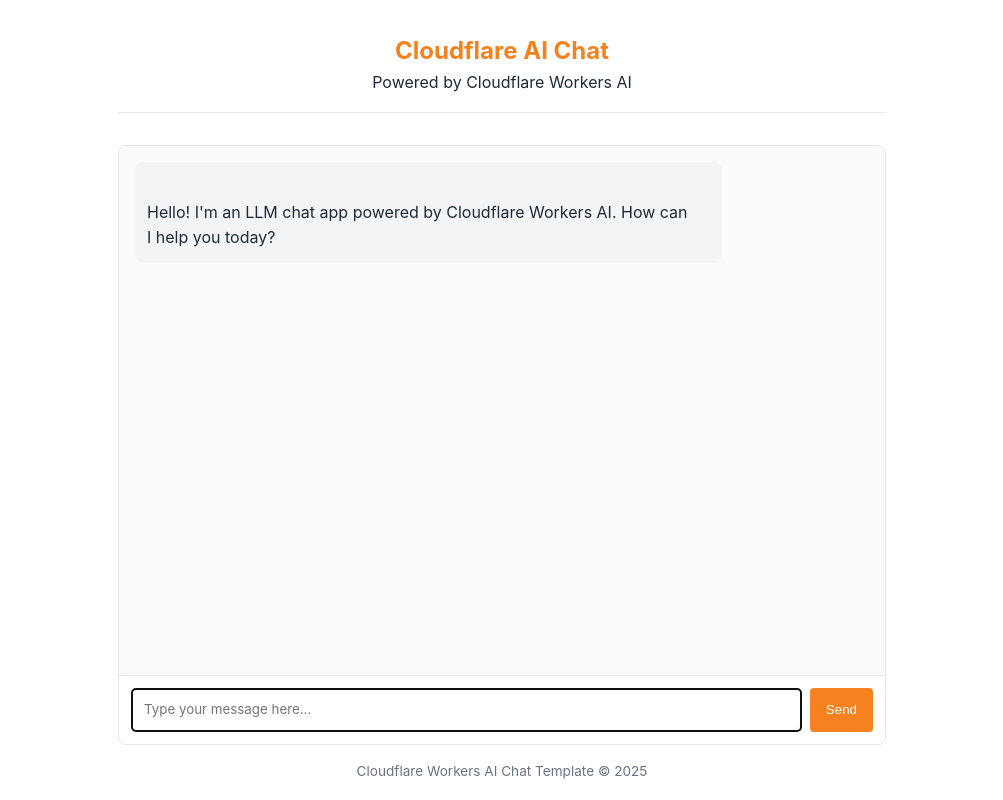
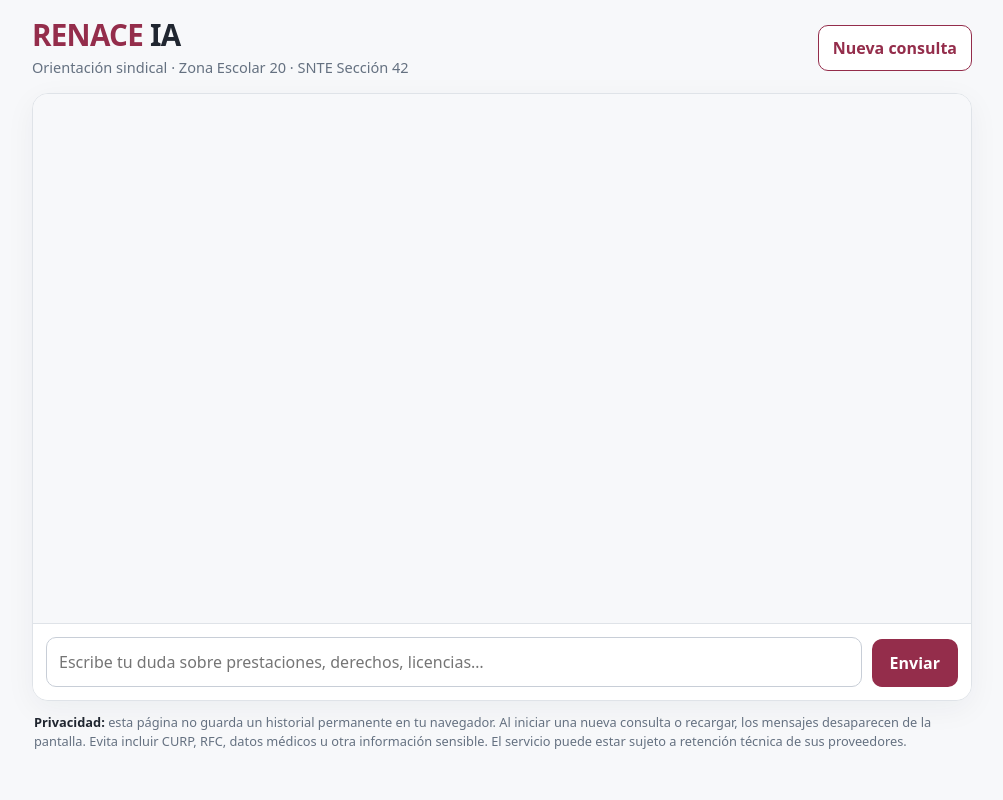
Before and after one commit to delegacionzonaxx-coder/renace-ia-zona20, a website: page public/index.html in a window 1280 px wide. Shown: the whole page, without its empty margins (138-1141 px from the left). Drawn offline with Linux system fonts and the light colour scheme.

Commit message:
Update index.html

```diff
--- a/public/index.html
+++ b/public/index.html
@@ -1,183 +1,190 @@
 <!doctype html>
-<html lang="en">
+<html lang="es-MX">
   <head>
     <meta charset="UTF-8" />
     <meta name="viewport" content="width=device-width, initial-scale=1.0" />
-		<title>LLM Chat App</title>
+    <meta name="color-scheme" content="light" />
+    <meta name="referrer" content="no-referrer" />
+    <title>RENACE IA | Zona Escolar 20 · SNTE Sección 42</title>
     <style>
       :root {
-				--primary-color: #f6821f;
-				--primary-hover: #e67e22;
-				--light-bg: #f9fafb;
-				--border-color: #e5e7eb;
-				--text-color: #1f2937;
-				--text-light: #6b7280;
-				--user-msg-bg: #fff2e6;
-				--assistant-msg-bg: #f3f4f6;
+        --brand: #942d4b;
+        --brand-dark: #752038;
+        --ink: #202630;
+        --muted: #657181;
+        --border: #dfe3e8;
+        --surface: #ffffff;
+        --canvas: #f7f8fa;
+        --user-bg: #fbeaf0;
+        --assistant-bg: #ffffff;
+        --focus: #2d6fbd;
       }
 
-			* {
-				box-sizing: border-box;
+      * { box-sizing: border-box; }
+      html { height: 100%; }
+      body {
         margin: 0;
-				padding: 0;
+        min-height: 100vh;
+        padding: 18px;
+        background: var(--canvas);
+        color: var(--ink);
+        font: 16px/1.5 system-ui, -apple-system, "Segoe UI", Roboto, sans-serif;
       }
-
-			body {
-				font-family:
-					-apple-system, BlinkMacSystemFont, "Segoe UI", Roboto, Oxygen, Ubuntu,
-					Cantarell, sans-serif;
-				line-height: 1.6;
-				color: var(--text-color);
-				max-width: 800px;
-				margin: 0 auto;
-				padding: 1rem;
+      .app { width: min(100%, 940px); margin: 0 auto; }
+      .topbar {
+        display: flex;
+        justify-content: space-between;
+        align-items: center;
+        gap: 16px;
+        margin-bottom: 14px;
       }
-
-			header {
-				text-align: center;
-				margin-bottom: 2rem;
-				padding: 1rem 0;
-				border-bottom: 1px solid var(--border-color);
+      .identity { min-width: 0; }
+      .brand { margin: 0; font-size: 1.85rem; line-height: 1.15; color: var(--brand); letter-spacing: -.025em; }
+      .brand span { color: var(--ink); }
+      .subtitle { margin: 5px 0 0; color: var(--muted); font-size: .91rem; }
+      button { font: inherit; }
+      .new-chat {
+        flex-shrink: 0;
+        padding: 10px 14px;
+        border: 1px solid var(--brand);
+        border-radius: 10px;
+        background: var(--surface);
+        color: var(--brand);
+        font-weight: 650;
+        cursor: pointer;
       }
-
-			h1 {
-				font-size: 1.5rem;
-				color: var(--primary-color);
+      .new-chat:hover { background: #fff2f6; }
+      .new-chat:focus-visible, #send-button:focus-visible, #user-input:focus-visible {
+        outline: 3px solid var(--focus);
+        outline-offset: 2px;
       }
-
       .chat-container {
         display: flex;
         flex-direction: column;
-				height: calc(100vh - 200px);
-				min-height: 400px;
-				border: 1px solid var(--border-color);
-				border-radius: 8px;
+        height: min(76vh, 760px);
+        min-height: 460px;
+        border: 1px solid var(--border);
+        border-radius: 16px;
+        background: var(--surface);
         overflow: hidden;
+        box-shadow: 0 8px 30px rgba(24, 38, 56, .05);
       }
-
       .chat-messages {
         flex: 1;
+        min-height: 0;
+        padding: 22px;
         overflow-y: auto;
-				padding: 1rem;
-				background-color: var(--light-bg);
+        background: var(--canvas);
       }
-
       .message {
-				margin-bottom: 1rem;
-				padding: 0.75rem;
-				border-radius: 8px;
-				max-width: 80%;
-			}
-
-			.message p {
-				white-space: pre-line;
-				margin: 0;
+        width: fit-content;
+        max-width: 88%;
+        margin-bottom: 14px;
+        padding: 12px 15px;
+        border-radius: 14px;
+        border: 1px solid var(--border);
         overflow-wrap: anywhere;
       }
-
+      .message p { margin: 0; white-space: pre-wrap; }
+      .assistant-message { background: var(--assistant-bg); margin-right: auto; }
       .user-message {
-				background-color: var(--user-msg-bg);
-				align-self: flex-end;
+        background: var(--user-bg);
+        border-color: #efd0dc;
         margin-left: auto;
       }
-
-			.assistant-message {
-				background-color: var(--assistant-msg-bg);
-				align-self: flex-start;
+      .typing-indicator {
+        display: none;
+        padding: 9px 18px;
+        background: #fff;
+        color: var(--muted);
+        font-size: .89rem;
       }
-
+      .typing-indicator.visible { display: block; }
       .message-input {
         display: flex;
-				padding: 0.75rem;
-				border-top: 1px solid var(--border-color);
-				background-color: white;
+        align-items: end;
+        gap: 10px;
+        padding: 13px;
+        border-top: 1px solid var(--border);
+        background: var(--surface);
       }
-
       #user-input {
         flex: 1;
-				padding: 0.75rem;
-				border: 1px solid var(--border-color);
-				border-radius: 4px;
-				font-family: inherit;
+        min-width: 0;
+        min-height: 48px;
+        max-height: 170px;
         resize: none;
-				min-height: 44px;
+        padding: 12px;
+        border: 1px solid #c8ced7;
+        border-radius: 10px;
+        font: inherit;
+        color: var(--ink);
       }
-
       #send-button {
-				margin-left: 0.5rem;
-				padding: 0 1rem;
-				background-color: var(--primary-color);
-				color: white;
-				border: none;
-				border-radius: 4px;
+        min-height: 48px;
+        padding: 0 18px;
+        border: 0;
+        border-radius: 10px;
+        background: var(--brand);
+        color: #fff;
+        font-weight: 650;
         cursor: pointer;
-				transition: background-color 0.2s;
       }
-
-			#send-button:hover {
-				background-color: var(--primary-hover);
+      #send-button:hover { background: var(--brand-dark); }
+      #send-button:disabled { opacity: .55; cursor: not-allowed; }
+      .privacy {
+        margin: 12px 2px 0;
+        color: var(--muted);
+        font-size: .8rem;
       }
-
-			#send-button:disabled {
-				background-color: var(--text-light);
-				cursor: not-allowed;
-			}
-
-			.typing-indicator {
-				display: none;
-				font-style: italic;
-				color: var(--text-light);
-				padding: 1rem;
-			}
-
-			.typing-indicator.visible {
-				display: block;
-			}
-
-			footer {
-				margin-top: 1rem;
-				text-align: center;
-				font-size: 0.85rem;
-				color: var(--text-light);
+      .privacy strong { color: var(--ink); }
+      @media (max-width: 600px) {
+        body { padding: 10px; }
+        .brand { font-size: 1.5rem; }
+        .subtitle { font-size: .78rem; }
+        .new-chat { font-size: .82rem; padding: 9px; }
+        .chat-container { height: calc(100dvh - 160px); min-height: 360px; }
+        .chat-messages { padding: 12px; }
+        .message { max-width: 96%; }
+        .message-input { padding: 9px; }
+        #send-button { padding: 0 12px; }
       }
     </style>
   </head>
   <body>
-		<header>
-			<h1>Cloudflare AI Chat</h1>
-			<p>Powered by Cloudflare Workers AI</p>
+    <main class="app">
+      <header class="topbar">
+        <div class="identity">
+          <h1 class="brand">RENACE <span>IA</span></h1>
+          <p class="subtitle">Orientación sindical · Zona Escolar 20 · SNTE Sección 42</p>
+        </div>
+        <button id="new-chat-button" class="new-chat" type="button">Nueva consulta</button>
       </header>
 
-		<div class="chat-container">
-			<div id="chat-messages" class="chat-messages">
-				<div class="message assistant-message">
-					<p>
-						Hello! I'm an LLM chat app powered by Cloudflare Workers AI. How can
-						I help you today?
-					</p>
-				</div>
-			</div>
-
-			<div class="typing-indicator" id="typing-indicator">
-				AI is thinking...
-			</div>
-
+      <section class="chat-container" aria-label="Asistente de orientación sindical">
+        <div id="chat-messages" class="chat-messages" role="log" aria-label="Mensajes de la consulta" aria-live="polite" aria-relevant="additions text"></div>
+        <div class="typing-indicator" id="typing-indicator" role="status">RENACE IA está preparando su respuesta…</div>
         <div class="message-input">
           <textarea
             id="user-input"
-					placeholder="Type your message here..."
+            aria-label="Escribe tu consulta"
+            placeholder="Escribe tu duda sobre prestaciones, derechos, licencias…"
             rows="1"
-					autofocus
+            maxlength="3000"
+            autocomplete="off"
+            spellcheck="true"
           ></textarea>
-				<button id="send-button">Send</button>
+          <button id="send-button" type="button">Enviar</button>
         </div>
-		</div>
+      </section>
 
-		<footer>
-			<p>Cloudflare Workers AI Chat Template &copy; 2025</p>
-		</footer>
-
-		<!-- Chat app script -->
-		<script src="chat.js"></script>
+      <p class="privacy">
+        <strong>Privacidad:</strong> esta página no guarda un historial permanente en tu navegador.
+        Al iniciar una nueva consulta o recargar, los mensajes desaparecen de la pantalla.
+        Evita incluir CURP, RFC, datos médicos u otra información sensible.
+        El servicio puede estar sujeto a retención técnica de sus proveedores.
+      </p>
+    </main>
+    <script src="chat.js" defer></script>
   </body>
 </html>
```
Lines whose indentation alone changed are shown as unchanged.
